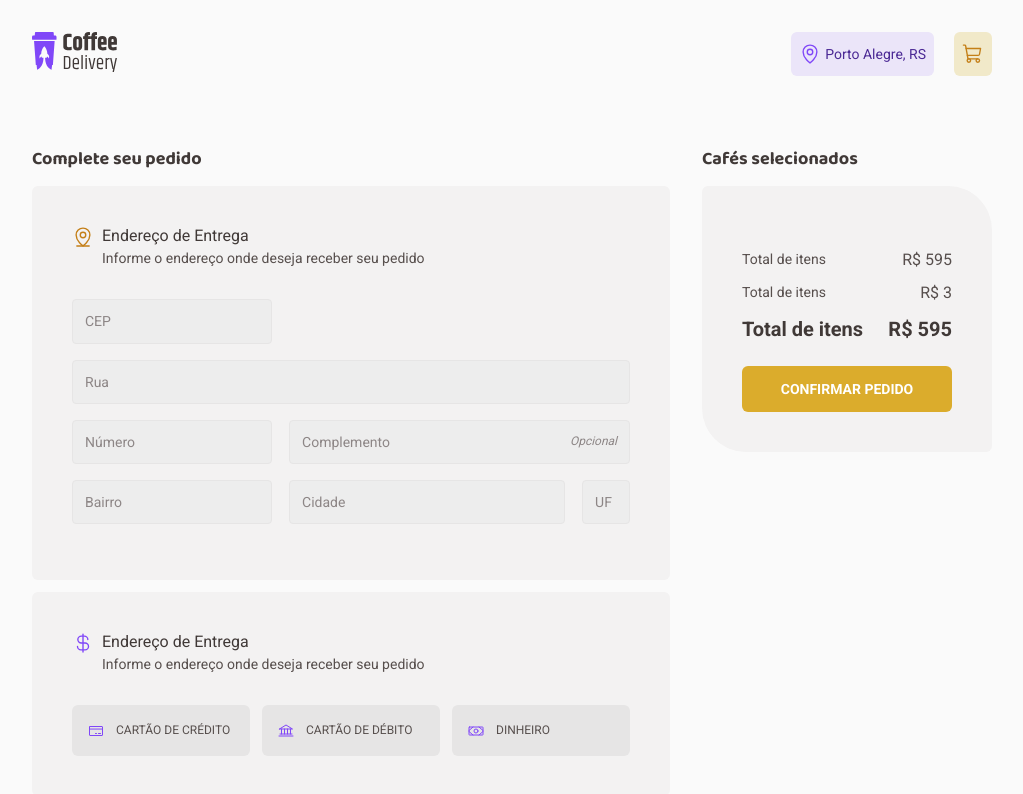
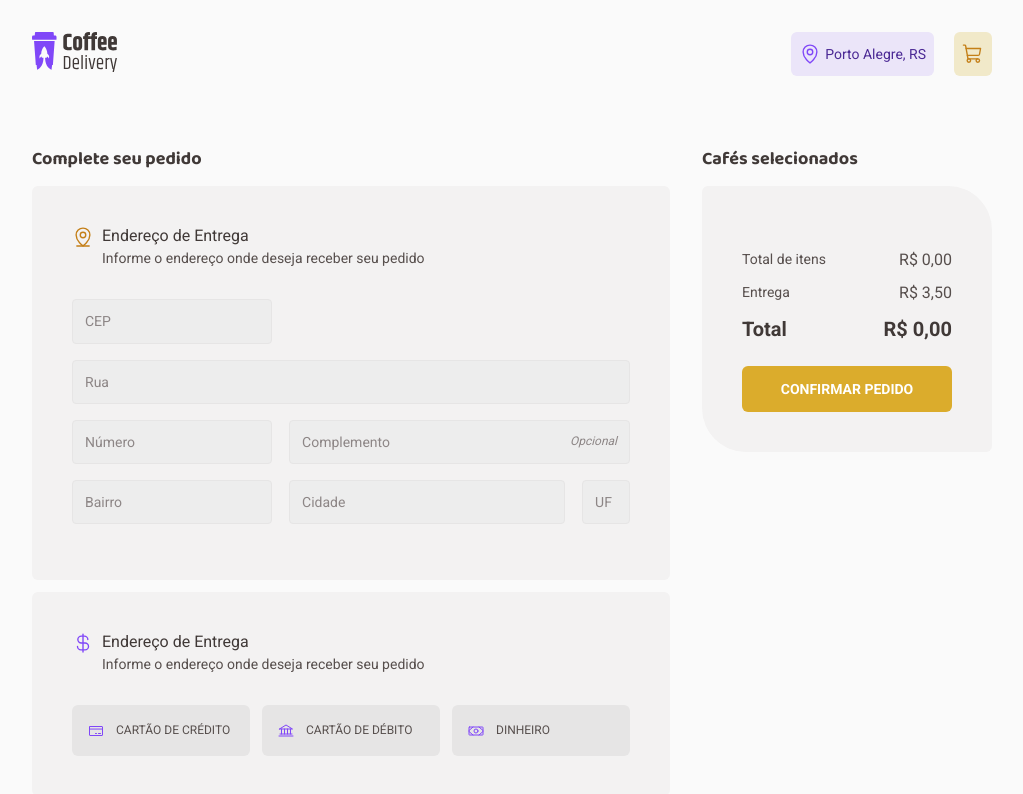
Before and after one commit to vitorxpd/coffee-delivery, a React (Vite) app: page /checkout in a window 1280 px wide. Shown: the top 794 px of the page, without its empty margins (128-1151 px from the left). Built offline with nearby package versions, Linux system fonts and the light colour scheme.

Commit message:
cart totalizer

```diff
--- a/src/contexts/CoffeesContext.tsx
+++ b/src/contexts/CoffeesContext.tsx
@@ -3,18 +3,26 @@ import { coffees, CoffeeProps } from '../data/coffees'
 
 interface CartItemProps {
   id: number
+  price: number
   amount: number
+}
+
+interface Totalizers {
+  totalItems: number;
+  shipping: number;
+  total: number;
 }
 
 interface CoffeesStateProps {
   coffees: CoffeeProps[]
   cartItems: CartItemProps[]
   cartQuantity: number
+  totalizers: Totalizers
 }
 
 interface CoffeesContextProps {
   coffeesState: CoffeesStateProps
-  addCoffeeToCart: (id: number, amount: number) => void
+  addCoffeeToCart: (id: number, price: number, amount: number) => void
 }
 
 interface CoffeesContextProviderProps {
@@ -26,15 +34,16 @@ export const CoffeesContext = createContext({} as CoffeesContextProps)
 export function CoffeesContextProvider({
   children,
 }: CoffeesContextProviderProps) {
+
+
   const [coffeesState, dispatch] = useReducer(
     (state: CoffeesStateProps, action: any) => {
       if (action.type === 'ADD_COFFEE') {
-        const id = action.payload.id
-        const amount = action.payload.amount
+        const { id, price, amount } = action.payload
 
         return {
           ...state,
-          cartItems: [...state.cartItems, { id, amount }],
+          cartItems: [...state.cartItems, { id, price, amount }],
           cartQuantity: state.cartQuantity + 1,
         }
       }
@@ -45,14 +54,20 @@ export function CoffeesContextProvider({
       coffees,
       cartItems: [],
       cartQuantity: 0,
+      totalizers: {
+        totalItems: 0,
+        shipping: 3.5,
+        total: 0
+    }
     },
   )
 
-  function addCoffeeToCart(id: number, amount: number) {
+  function addCoffeeToCart(id: number, price: number, amount: number) {
     dispatch({
       type: 'ADD_COFFEE',
       payload: {
         id,
+        price,
         amount,
       },
     })
--- a/src/pages/Checkout/components/CartTotalizer/index.tsx
+++ b/src/pages/Checkout/components/CartTotalizer/index.tsx
@@ -1,19 +1,33 @@
+import { useContext } from 'react'
+import { CoffeesContext } from '../../../../contexts/CoffeesContext'
+import { priceFormatter } from '../../../../utils/formatter'
+
 import * as S from './styles'
 
 export function CartTotalizer() {
+  const { coffeesState } = useContext(CoffeesContext)
+
+  const totalizers = coffeesState.totalizers
+
+  const formattedTotalItemsPrice = priceFormatter(totalizers.totalItems)
+
+  const formattedShippingPrice = priceFormatter(totalizers.shipping)
+
+  const formattedTotalPrice = priceFormatter(totalizers.total)
+
   return (
     <S.CartTotalizerContainer>
       <S.Container>
         <S.TotalItemsText>Total de itens</S.TotalItemsText>
-        <S.TotalItemsPrice>R$ 595</S.TotalItemsPrice>
+        <S.TotalItemsPrice>{formattedTotalItemsPrice}</S.TotalItemsPrice>
       </S.Container>
       <S.Container>
-        <S.ShippingText>Total de itens</S.ShippingText>
-        <S.ShippingPrice>R$ 3</S.ShippingPrice>
+        <S.ShippingText>Entrega</S.ShippingText>
+        <S.ShippingPrice>{formattedShippingPrice}</S.ShippingPrice>
       </S.Container>
       <S.Container>
-        <S.Highlight>Total de itens</S.Highlight>
-        <S.Highlight>R$ 595</S.Highlight>
+        <S.Highlight>Total</S.Highlight>
+        <S.Highlight>{formattedTotalPrice}</S.Highlight>
       </S.Container>
     </S.CartTotalizerContainer>
   )
--- a/src/pages/Home/components/CoffeeCard/index.tsx
+++ b/src/pages/Home/components/CoffeeCard/index.tsx
@@ -35,7 +35,7 @@ export function CoffeeCard({ id }: CoffeeCardProps) {
 
   function handleAddCoffeeToCart() {
     currentCartItemIndex === -1
-      ? addCoffeeToCart(coffee.id, amount)
+      ? addCoffeeToCart(coffee.id, coffee.price, amount)
       : alert('O produto já foi adicionado!')
   }
 
```
